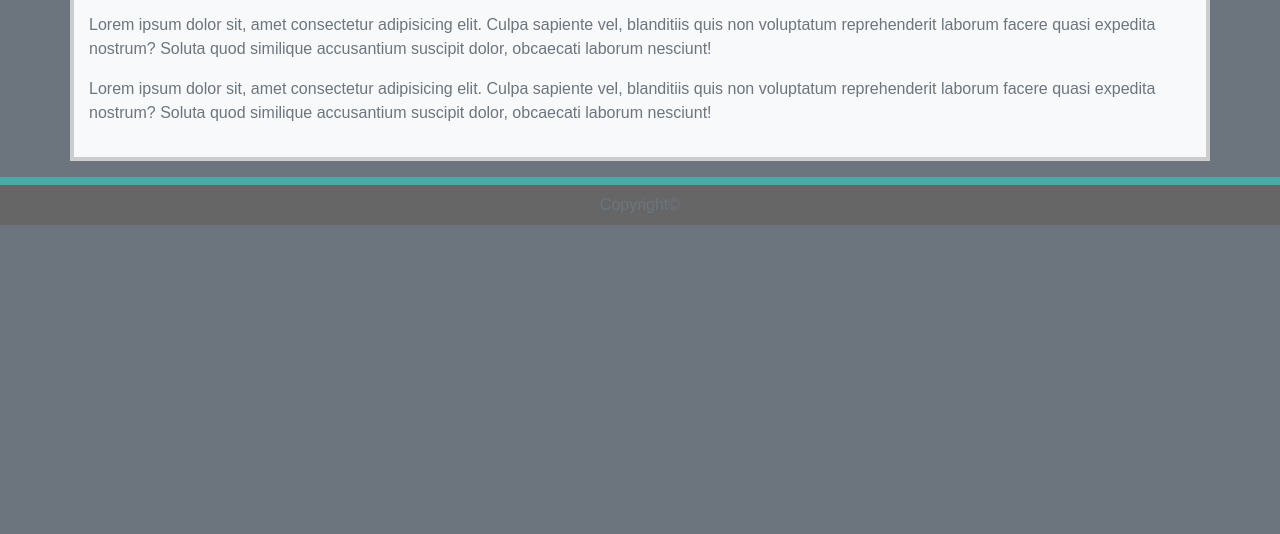
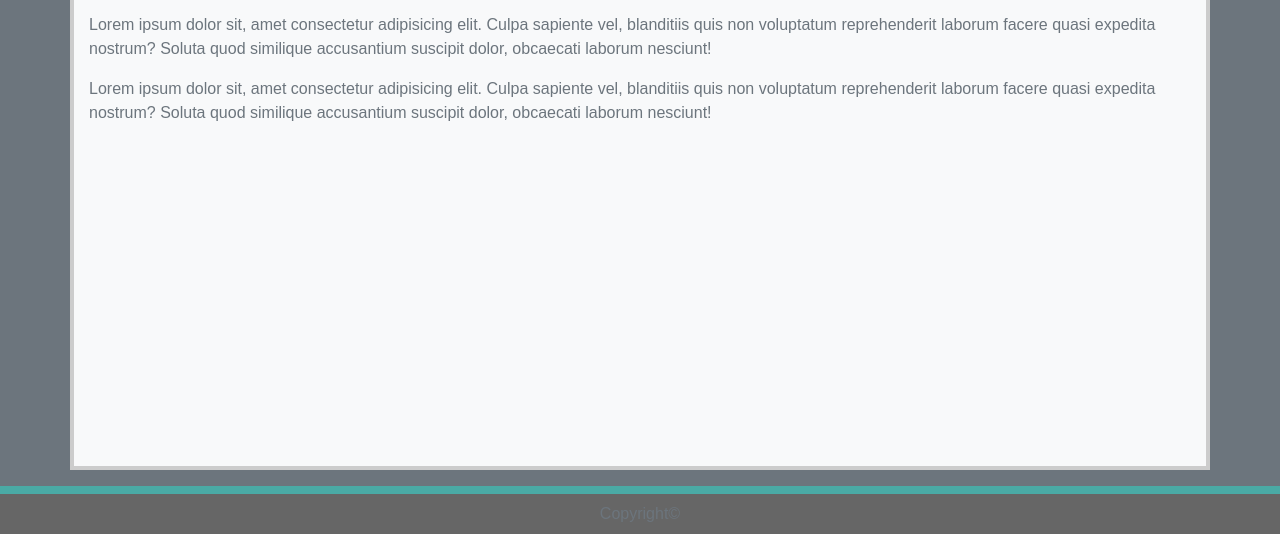
Before and after one commit to ischu/Bootstrap-Portfolio, a plain HTML site: page index.html in a window 1280 px wide. Shown: the part 266-800 px from the top of the page. Drawn offline with nearby package versions, Linux system fonts and the light colour scheme.

Commit message:
added flex sticky footer

```diff
--- a/style.css
+++ b/style.css
@@ -37,6 +37,7 @@ body {
 
   main{
       border: solid 4px #ccc;
+      flex: 1 0 auto;
   }
 
   .contentHead {
@@ -62,4 +63,5 @@ body {
     background-color: #666;
     text-align: center;
     border-top: 8px solid #4aaaa5;
+    flex-shrink: 0;
   }
```
